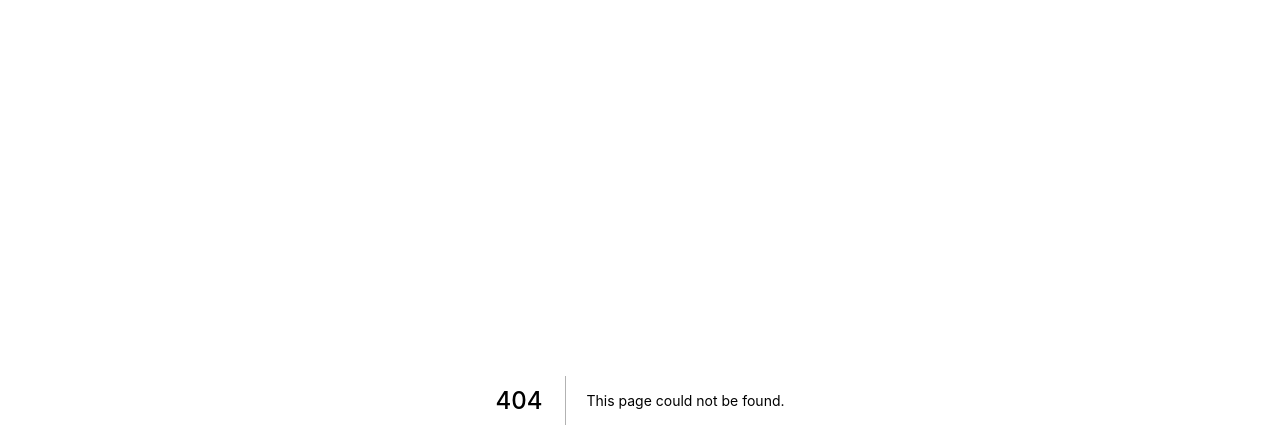
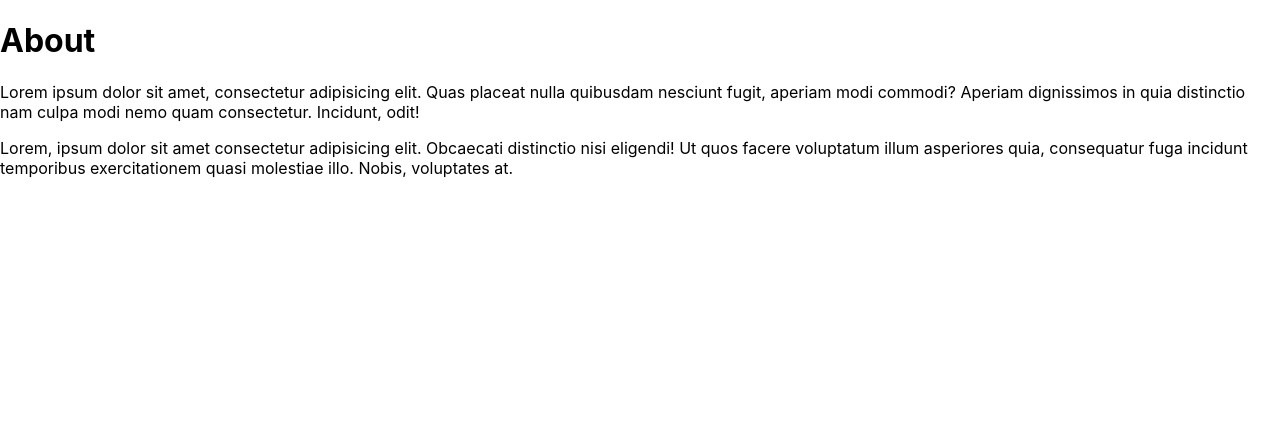
Before and after one commit to MollyHuang/Next.js-Tutorial, a Next.js app: page /about in a window 1280 px wide. Before the commit this address had no page. Shown: the top 448 px of the page. Built offline with nearby package versions, Linux system fonts and the light colour scheme.

Commit message:
#2 - Pages & Routes

```diff
--- /dev/null
+++ b/pages/about.js
@@ -0,0 +1,12 @@
+// sfc + tab
+const About = () => {
+  return (
+    <div>
+      <h1>About</h1>
+      <p>Lorem ipsum dolor sit amet, consectetur adipisicing elit. Quas placeat nulla quibusdam nesciunt fugit, aperiam modi commodi? Aperiam dignissimos in quia distinctio nam culpa modi nemo quam consectetur. Incidunt, odit!</p>
+      <p>Lorem, ipsum dolor sit amet consectetur adipisicing elit. Obcaecati distinctio nisi eligendi! Ut quos facere voluptatum illum asperiores quia, consequatur fuga incidunt temporibus exercitationem quasi molestiae illo. Nobis, voluptates at.</p>
+    </div>
+  );
+}
+
+export default About;
--- a/pages/index.js
+++ b/pages/index.js
@@ -4,7 +4,9 @@ import styles from '../styles/Home.module.css'
 export default function Home() {
   return (
     <div>
-      Homepage
+      <h1>Homepage</h1>
+      <p>Lorem ipsum dolor sit amet consectetur adipisicing elit. Iure odio obcaecati excepturi neque quo voluptatem placeat vero rem tempore ut reprehenderit debitis, distinctio dolores! Sapiente iusto voluptatibus perspiciatis praesentium autem?</p>
+      <p>Lorem, ipsum dolor sit amet consectetur adipisicing elit. Vel animi a maiores ex earum architecto consequatur, optio sit atque enim labore ipsa corporis suscipit est omnis, perspiciatis odio tempore recusandae.</p>
     </div>
   )
 }
```
Also changed, not shown: pages/molly/index.js (added, +9 -0 lines), pages/molly/test.js (added, +10 -0 lines).
